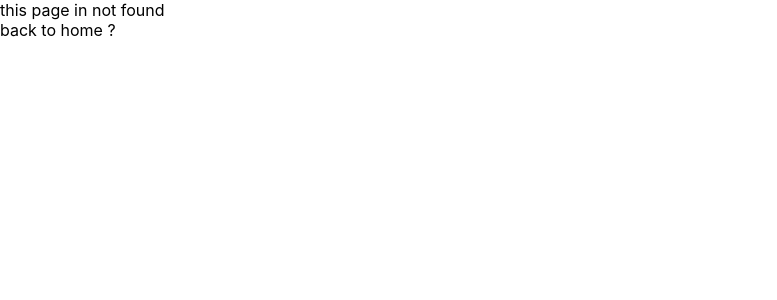
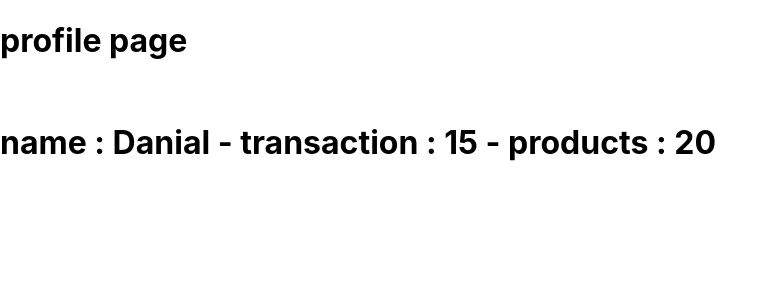
Before and after one commit to danialjankouk/training, a Next.js app: page /profile in a window 1280 px wide. Before the commit this address had no page. Shown: the top 300 px of the page, without its empty margins (0-777 px from the left). Built offline with nearby package versions, Linux system fonts and the light colour scheme; data requests are answered from the project's data file.

Commit message:
client side data fetching

```diff
--- a/db.json
+++ b/db.json
@@ -38,5 +38,13 @@
       "title" : "What is Node.js",
       "description" : "description 3"
     }
+  ],
+  "profile":[
+    {
+      "name": "Danial",
+      "email" : "dani.jankook@gmail.com",
+      "transaction" : 15,
+      "products" : 20
+    }
   ]
 }
--- a/package.json
+++ b/package.json
@@ -14,7 +14,8 @@
     "json-server": "^0.17.0",
     "next": "12.2.2",
     "react": "18.2.0",
-    "react-dom": "18.2.0"
+    "react-dom": "18.2.0",
+    "swr": "^1.3.0"
   },
   "devDependencies": {
     "eslint": "8.19.0",
--- a/pages/blogs/[category].js
+++ b/pages/blogs/[category].js
@@ -20,7 +20,6 @@ const Category = ({ blogs, category }) => {
     </div>
   );
 };
-
 export default Category;
 
 export const getServerSideProps = async (context) => {
--- a/pages/blogs/index.js
+++ b/pages/blogs/index.js
@@ -10,7 +10,7 @@ const Blogs = ({ blogs }) => {
         return (
           <div key={blog.id}>
             <h2>
-              category :{" "}
+              category :
               <Link href={`/blogs/${blog.category}`}>
                 <a>
                   <b>{blog.category}</b>
@@ -25,7 +25,6 @@ const Blogs = ({ blogs }) => {
     </div>
   );
 };
-
 export default Blogs;
 
 export const getServerSideProps = async () => {
--- /dev/null
+++ b/pages/profile.js
@@ -0,0 +1,30 @@
+import React, { useEffect, useState } from "react";
+import axios from "axios";
+const ProfileList = () => {
+  const [loading, setLoading] = useState(true);
+  const [data, setData] = useState("");
+
+  useEffect(() => {
+    axios
+      .get("http://localhost:4000/profile")
+      .then((res) => {
+        setData(res.data[0]), setLoading(false);
+      })
+      .catch((err) => console.log(err.message));
+  }, []);
+
+  if (loading) return <div>loading ...</div>;
+
+  return (
+    <div>
+      <h1>profile page</h1>
+      <br></br>
+      <h1>
+        name : {data.name} - transaction : {data.transaction} - products :{" "}
+        {data.products}
+      </h1>
+    </div>
+  );
+};
+
+export default ProfileList;
```
Also changed, not shown: pages/index.js (+12 -8 lines), 1 other file (tests, documents, lock files or other folders).
